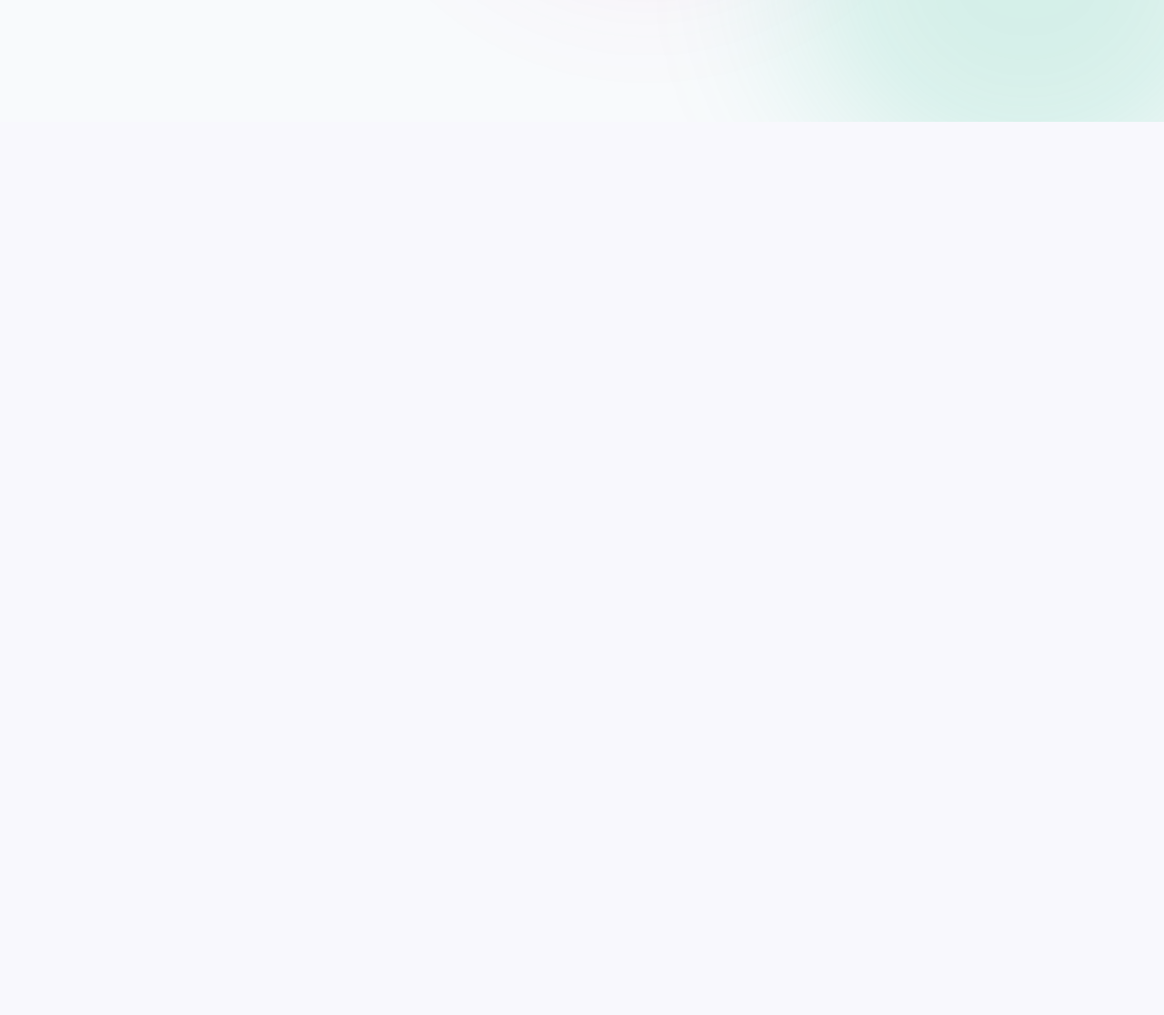
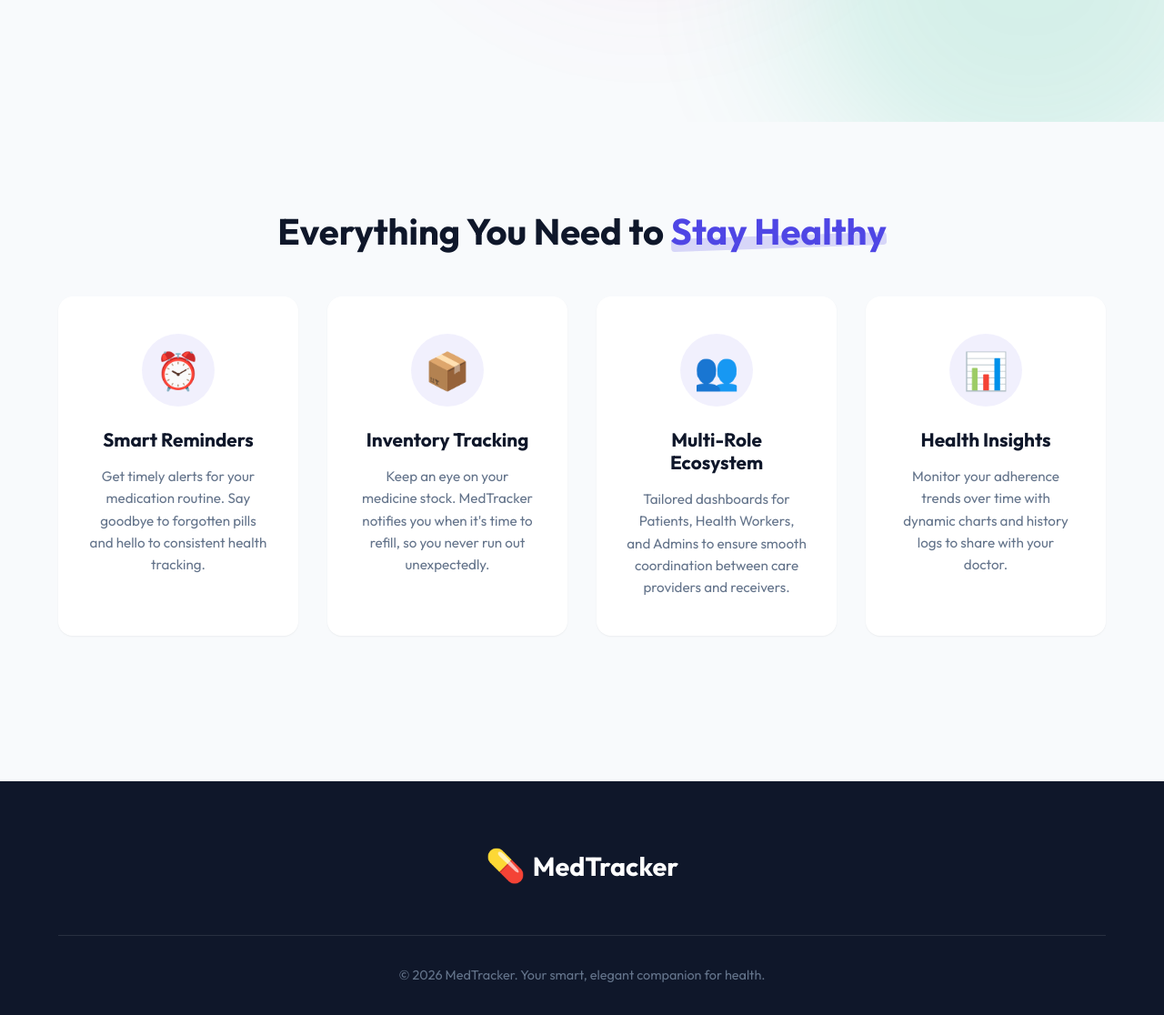
Before and after one commit to Cr7samiee/MedTracker, a PHP site: page /frontend/index.html in a window 1280 px wide. Shown: the part 666-1782 px from the top of the page at 91% size. Before the commit the page ends 800 px from the top, so only its background shows below. Run offline with PHP 8.4, Linux system fonts and the light colour scheme.

Commit message:
Landing Page Modification

```diff
--- a/frontend/css/style.css
+++ b/frontend/css/style.css
@@ -782,3 +803,129 @@ p {
     color: #888;
     margin-top: 2px;
 }
+
+/* ---- Home Page Sections ---- */
+.section-padding {
+    padding: 6rem 5%;
+    max-width: 1400px;
+    margin: 0 auto;
+}
+
+.home-section-title {
+    text-align: center;
+    font-size: 2.5rem;
+    margin-bottom: 3rem;
+}
+
+.home-section-title .highlight {
+    color: var(--primary);
+}
+
+.features-grid {
+    display: grid;
+    grid-template-columns: repeat(auto-fit, minmax(250px, 1fr));
+    gap: 2rem;
+}
+
+.feature-card {
+    background: var(--surface-solid);
+    border: 1px solid var(--glass-border);
+    border-radius: 16px;
+    padding: 2.5rem 2rem;
+    box-shadow: var(--shadow-sm);
+    transition: all 0.3s ease;
+    text-align: center;
+}
+
+.feature-card:hover {
+    transform: translateY(-8px);
+    box-shadow: var(--shadow-lg);
+    border-color: var(--primary);
+}
+
+.feature-icon {
+    font-size: 2.5rem;
+    margin-bottom: 1.5rem;
+    display: inline-flex;
+    align-items: center;
+    justify-content: center;
+    background: rgba(79, 70, 229, 0.08);
+    width: 80px;
+    height: 80px;
+    border-radius: 50%;
+    color: var(--primary);
+    transition: transform 0.3s ease;
+}
+
+.feature-card:hover .feature-icon {
+    transform: scale(1.1) rotate(5deg);
+}
+
+.feature-card h3 {
+    margin-bottom: 1rem;
+    font-size: 1.3rem;
+    color: var(--text-main);
+}
+
+.feature-card p {
+    font-size: 0.95rem;
+    color: var(--text-muted);
+    line-height: 1.6;
+}
+
+/* Footer styling */
+.main-footer {
+    background: #0F172A;
+    color: #F8FAFC;
+    padding: 4rem 5% 2rem;
+    margin-top: 4rem;
+}
+
+.footer-content {
+    max-width: 1400px;
+    margin: 0 auto;
+    display: flex;
+    flex-direction: column;
+    align-items: center;
+    gap: 2rem;
+}
+
+.footer-logo {
+    display: flex;
+    align-items: center;
+    gap: 0.5rem;
+    font-size: 1.8rem;
+    font-weight: 700;
+    color: white;
+}
+
+.footer-logo .logo-icon {
+    font-size: 2.2rem;
+}
+
+.footer-links {
+    display: flex;
+    gap: 2rem;
+    flex-wrap: wrap;
+    justify-content: center;
+}
+
+.footer-links a {
+    color: #94A3B8;
+    text-decoration: none;
+    font-size: 1rem;
+    transition: color 0.3s ease;
+}
+
+.footer-links a:hover {
+    color: var(--secondary);
+}
+
+.footer-bottom {
+    border-top: 1px solid rgba(255, 255, 255, 0.1);
+    padding-top: 2rem;
+    width: 100%;
+    text-align: center;
+    color: #64748B;
+    font-size: 0.9rem;
+}
--- a/frontend/index.html
+++ b/frontend/index.html
@@ -7,7 +7,7 @@
     <title>MedTracker - Smart Medicine Reminder</title>
     <!-- Modern font -> Outfit -->
     <link href="https://fonts.googleapis.com/css2?family=Outfit:wght@300;400;600;700&display=swap" rel="stylesheet">
-    <link rel="stylesheet" href="css/style.css">
+    <link rel="stylesheet" href="css/style.css?v=1.1">
 </head>
 
 <body>
@@ -75,6 +75,47 @@
             </div>
         </main>
     </div>
+
+    <!-- Home Page Extra Content Sections -->
+    <section class="section-padding">
+        <h2 class="home-section-title">Everything You Need to <span class="highlight">Stay Healthy</span></h2>
+        <div class="features-grid">
+            <div class="feature-card">
+                <div class="feature-icon">⏰</div>
+                <h3>Smart Reminders</h3>
+                <p>Get timely alerts for your medication routine. Say goodbye to forgotten pills and hello to consistent health tracking.</p>
+            </div>
+            <div class="feature-card">
+                <div class="feature-icon">📦</div>
+                <h3>Inventory Tracking</h3>
+                <p>Keep an eye on your medicine stock. MedTracker notifies you when it's time to refill, so you never run out unexpectedly.</p>
+            </div>
+            <div class="feature-card">
+                <div class="feature-icon">👥</div>
+                <h3>Multi-Role Ecosystem</h3>
+                <p>Tailored dashboards for Patients, Health Workers, and Admins to ensure smooth coordination between care providers and receivers.</p>
+            </div>
+            <div class="feature-card">
+                <div class="feature-icon">📊</div>
+                <h3>Health Insights</h3>
+                <p>Monitor your adherence trends over time with dynamic charts and history logs to share with your doctor.</p>
+            </div>
+        </div>
+    </section>
+
+    <!-- Footer -->
+    <footer class="main-footer">
+        <div class="footer-content">
+            <div class="footer-logo" style="margin-bottom: 1rem;">
+                <span class="logo-icon">💊</span>
+                <span class="logo-text">MedTracker</span>
+            </div>
+            <div class="footer-bottom">
+                <p>&copy; 2026 MedTracker. Your smart, elegant companion for health.</p>
+            </div>
+        </div>
+    </footer>
+
 </body>
 
 </html>
```
Also changed, not shown: other parts of frontend/css/style.css (+26 -5 lines).
